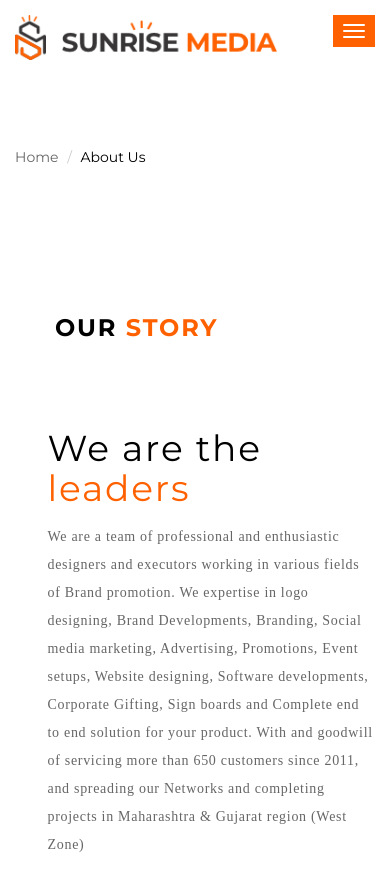
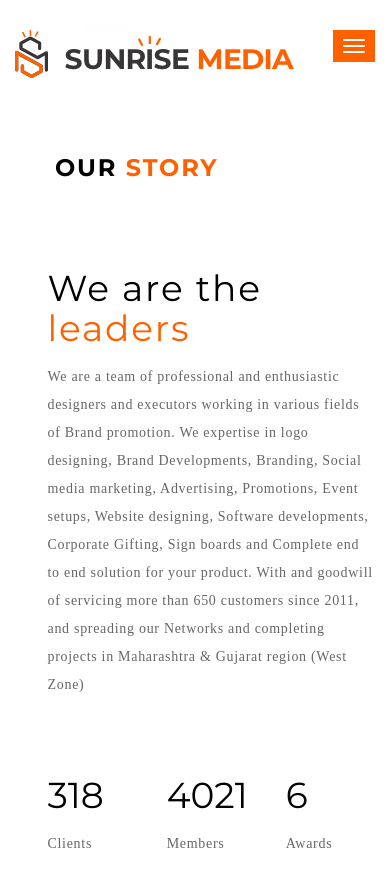
Before and after one commit to simplykool123/sunrsise, a website: page about.html in a window 390 px wide. Shown: the top 871 px of the page. Drawn offline with Linux system fonts and the light colour scheme; a web font is replaced by a local one.

Commit message:
Updated header-fix.css

```diff
--- a/css/header-fix.css
+++ b/css/header-fix.css
@@ -24,48 +24,6 @@
     background-color: rgba(255, 255, 255, 0.95) !important;
     backdrop-filter: blur(10px);
     -webkit-backdrop-filter: blur(10px);
-    min-height: 65px !important;
-    height: 65px !important;
-}
-
-/* Reduce navbar padding and height */
-.navbar {
-    min-height: 65px !important;
-    height: 65px !important;
-    padding: 0 !important;
-    margin-bottom: 0 !important;
-}
-
-/* Adjust navbar brand/logo size */
-.navbar-header {
-    height: 65px !important;
-    padding: 10px 0 !important;
-}
-
-/* Reduce navigation link padding */
-.navbar-nav > li > a {
-    padding: 22px 15px !important;
-    line-height: 20px !important;
-}
-
-/* Hide screen reader text (current) */
-.sr-only {
-    position: absolute !important;
-    width: 1px !important;
-    height: 1px !important;
-    padding: 0 !important;
-    margin: -1px !important;
-    overflow: hidden !important;
-    clip: rect(0, 0, 0, 0) !important;
-    white-space: nowrap !important;
-    border: 0 !important;
-    display: none !important;
-}
-
-/* Ensure navbar container maintains proper positioning */
-.navbar .container {
-    position: relative;
-    z-index: 1001;
 }
 
 /* Fix logo z-index to appear above all other header elements */
@@ -82,7 +40,7 @@
 .navbar-header .logo img {
     position: relative !important;
     z-index: 1002 !important;
-    max-height: 45px !important;
+    max-height: 50px !important;
     width: auto !important;
 }
 
@@ -112,19 +70,28 @@
 .breadcrumb {
     position: relative;
     z-index: 999 !important;
-    margin-top: 75px !important; /* Account for fixed navbar height */
+    margin-top: 20px !important;
     background-color: transparent !important;
+}
+
+/* Hide screen reader text completely */
+.sr-only {
+    position: absolute !important;
+    width: 1px !important;
+    height: 1px !important;
+    padding: 0 !important;
+    margin: -1px !important;
+    overflow: hidden !important;
+    clip: rect(0, 0, 0, 0) !important;
+    white-space: nowrap !important;
+    border: 0 !important;
+    display: none !important;
 }
 
 /* Fix navbar toggle button for mobile */
 .navbar-toggle {
     position: relative !important;
     z-index: 1002 !important;
-}
-
-/* Ensure proper spacing for fixed navbar */
-body {
-    padding-top: 65px !important;
 }
 
 /* Fix for when navbar has top-nav-collapse class (scrolled state) */
@@ -139,16 +106,6 @@ body {
 
 /* Mobile responsive fixes */
 @media (max-width: 767px) {
-    .navbar {
-        min-height: 70px !important;
-        height: auto !important;
-    }
-
-    .navbar-header {
-        height: 70px !important;
-        padding: 15px 0 !important;
-    }
-
     .navbar-collapse {
         position: relative;
         z-index: 1001;
@@ -160,21 +117,9 @@ body {
     .navbar-nav {
         margin: 0;
     }
-
-    .navbar-nav > li > a {
-        padding: 18px 20px;
-    }
 }
 
 /* Cross-browser compatibility fixes */
-/* IE 10+ */
-@media screen and (-ms-high-contrast: active), (-ms-high-contrast: none) {
-    .navbar .logo {
-        z-index: 1002 !important;
-    }
-}
-
-/* Safari specific fixes */
 @supports (-webkit-appearance: none) {
     .navbar-fixed-top {
         -webkit-transform: translateZ(0);
@@ -186,38 +131,3 @@ body {
         transform: translateZ(0);
     }
 }
-
-/* Firefox specific fixes */
-@-moz-document url-prefix() {
-    .navbar .logo {
-        position: relative !important;
-        z-index: 1002 !important;
-    }
-}
-
-/* Additional fixes for content overlap */
-.container .breadcrumb {
-    margin-bottom: 20px;
-}
-
-/* Ensure main content doesn't overlap with fixed header */
-#home,
-.about-main-block,
-.services-main-block,
-.portfolio-main-block,
-.products-main-block,
-.contact-main-block,
-.blog-main-block {
-    margin-top: 10px;
-}
-
-/* Fix for any absolute positioned elements that might interfere */
-.navbar * {
-    position: relative;
-}
-
-.navbar .logo,
-.navbar .logo * {
-    position: relative !important;
-    z-index: 1002 !important;
-}
```
